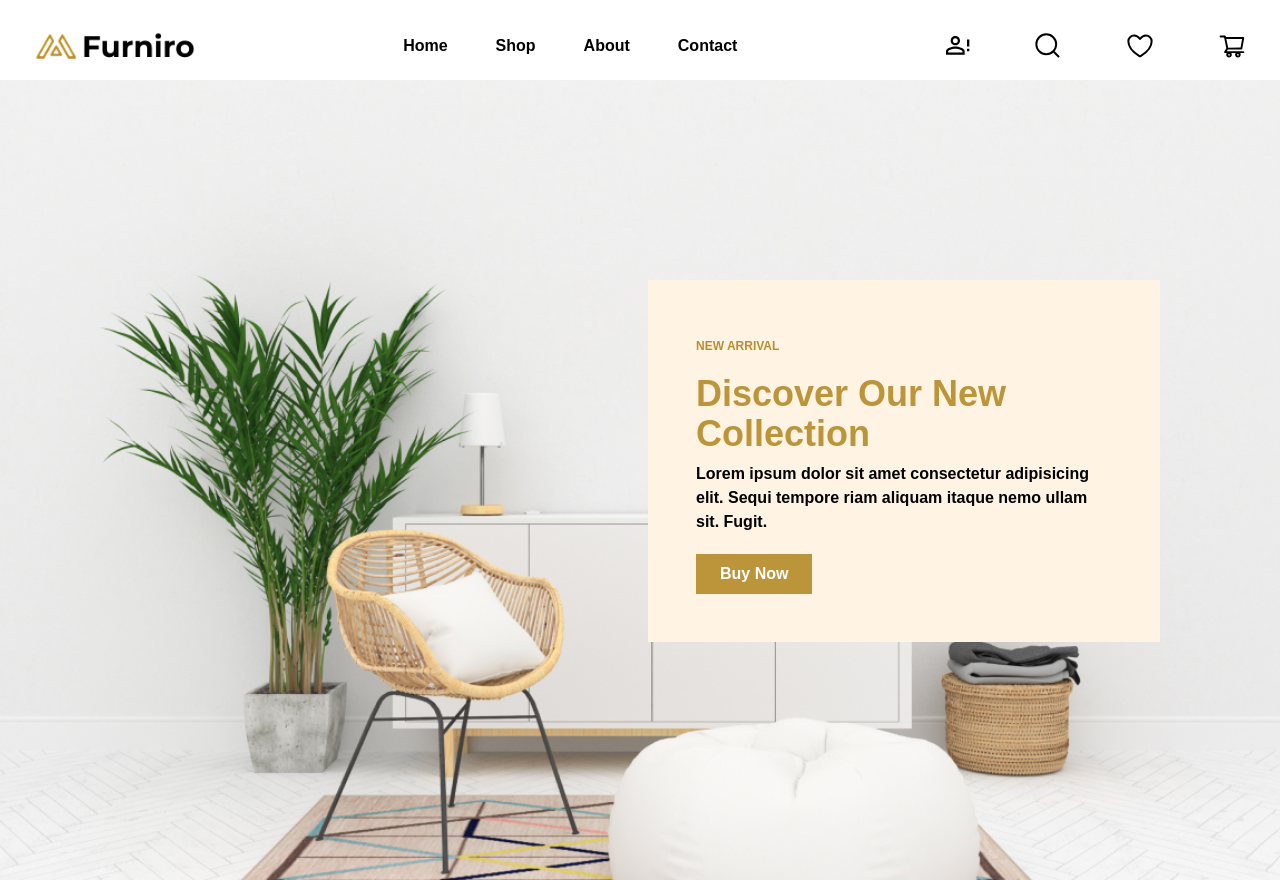
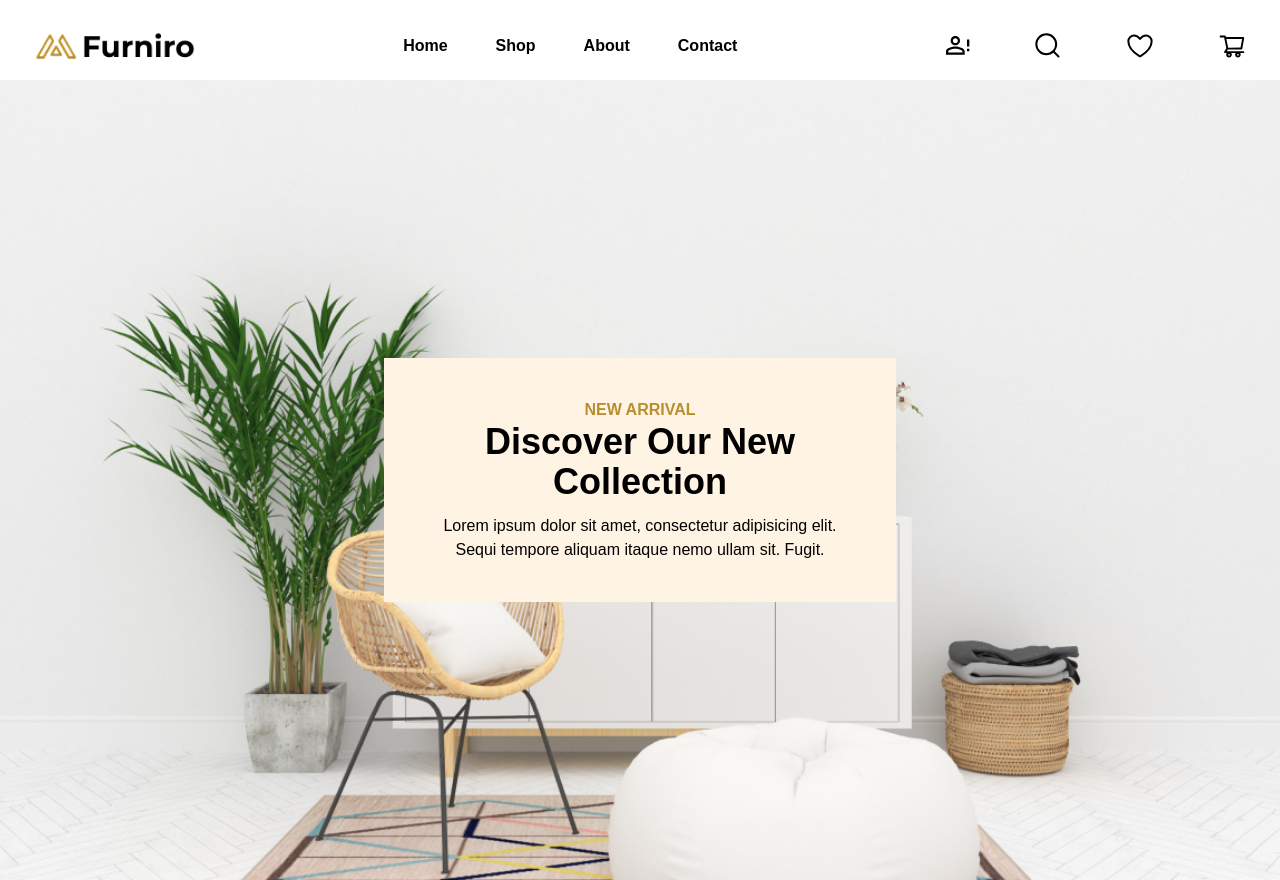
Before and after one commit to MrOLU24/INWOOD, a React (Vite) app: page / in a window 1280 px wide. Built offline with nearby package versions, Linux system fonts and the light colour scheme.

Commit message:
rearranging

```diff
--- a/src/sections/Home.jsx
+++ b/src/sections/Home.jsx
@@ -11,12 +11,13 @@ const Home = () => {
       />
 
       {/* Overlay Text */}
-      <div className="absolute inset-0 flex flex-col justify-self-end my-78  md:m-30  text-white bg-opacity-50">
-        <div className="bg-[#FFF3E3] max-w-lg w-full p-2 md:p-12 mt-20">
-        <p className="text-[#B88e2f] text-xs pt-2.5 font-bold uppercase mb-5">New Arrival</p>
-        <h1 className="text-[#BC943A] text-3xl md:text-4xl font-extrabold">Discover Our New Collection</h1>
-        <p className="text-black mt-2 font-[600]">Lorem ipsum dolor sit amet consectetur adipisicing elit. Sequi tempore riam aliquam itaque nemo ullam sit. Fugit.</p>
-        <button className="bg-[#BC943A] text-1xl cursor-pointer font-bold text-white px-6 py-2 mt-5">Buy Now</button>
+      <div className="absolute inset-0 flex items-center justify-center text-center text-white bg-opacity-40">
+        <div className="bg-[#FFF3E3] text-black max-w-lg w-full p-6 md:p-10 ">
+          <p className="text-[#B88e2f] font-bold uppercase">New Arrival</p>
+          <h1 className="text-2xl md:text-4xl font-semibold">Discover Our New Collection</h1>
+          <p className="mt-3">
+            Lorem ipsum dolor sit amet, consectetur adipisicing elit. Sequi tempore aliquam itaque nemo ullam sit. Fugit.
+          </p>
         </div>
       </div>
     </main>
```
